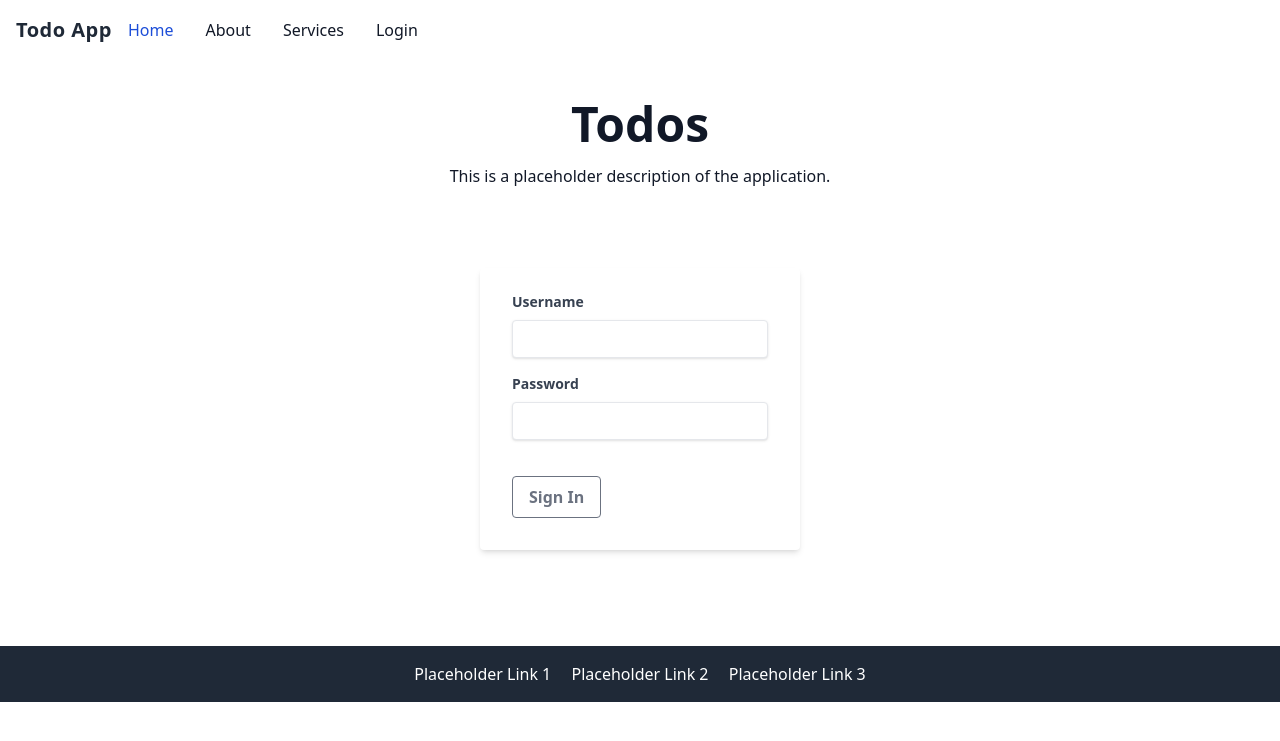
After one commit to binlecode/example-todo-fastapi, a FastAPI app: template app/templates/login.html in a window 1280 px wide. The commit adds this page. Shown: the top 741 px of the page. Run offline with FastAPI, Linux system fonts and the light colour scheme; the template is opened without the code that fills it, so the values that code supplies are empty; some libraries are stand-ins or nearby versions; some web fonts are replaced.

Commit message:
web login flow

```diff
--- a/app/main.py
+++ b/app/main.py
@@ -1,16 +1,23 @@
 import logging
 import os
+import uuid
 from contextlib import asynccontextmanager
 from pathlib import Path
 
-from fastapi import FastAPI, Request
+from fastapi import FastAPI, Request, Depends, status
+from fastapi.responses import RedirectResponse
 from fastapi.middleware.cors import CORSMiddleware
+from fastapi.security import OAuth2PasswordRequestForm
 from fastapi.templating import Jinja2Templates
+from sqlalchemy.orm import Session
 
 from config import Config
 
 from . import get_logger
 from . import schemas
+from . import crud
+from .security import authenticate_user
+from .db import get_db
 from .db_migration import reset_tables, update_tables
 from .routers import auth, todos, users
 
@@ -55,10 +62,55 @@ BASE_PATH = Path(__file__).resolve().parent
 TEMPLATES = Jinja2Templates(directory=str(BASE_PATH / "templates"))
 
 
-@app.get("/home", status_code=200)
-def home(request: Request):
+@app.get("/home")
+def home(request: Request, db: Session = Depends(get_db)):
     # for TemplateResponse, the context hash must include request object
-    return TEMPLATES.TemplateResponse("index.html", {"request": request})
+    return TEMPLATES.TemplateResponse(
+        "todos.html",
+        {
+            "request": request,
+            "current_user": get_authenticated_user_from_session_id(request, db),
+        },
+    )
+
+
+@app.get("/logout")
+def logout(request: Request):
+    # clear cookie for session_id
+    redirect_url = request.url_for("login")
+    response = RedirectResponse(redirect_url, status_code=status.HTTP_302_FOUND)
+    response.delete_cookie(key="session_id")
+    return response
+
+
+@app.get("/login")
+def login(request: Request):
+    # for TemplateResponse, the context hash must include request object
+    return TEMPLATES.TemplateResponse("login.html", {"request": request})
+
+
+@app.post("/login")
+def login(
+    request: Request,
+    form_data: OAuth2PasswordRequestForm = Depends(),
+    db: Session = Depends(get_db),
+):
+    # handle login form submission
+    user = authenticate_user(db, form_data.username, form_data.password)
+    if not user:
+        return TEMPLATES.TemplateResponse(
+            "login.html", {"request": request}, status_code=status.HTTP_401_UNAUTHORIZED
+        )
+
+    # when login is successful, redirect to home page
+    session_id = create_session(user.id)
+    # set cookie for session_id
+    redirect_url = request.url_for("home")
+    logger.debug(f"redirect_url: {redirect_url}")
+    # set status code is 302 to ensure redirect results in a GET request
+    response = RedirectResponse(redirect_url, status_code=status.HTTP_302_FOUND)
+    response.set_cookie(key="session_id", value=session_id)
+    return response
 
 
 @app.get("/")
@@ -76,11 +128,26 @@ app.include_router(users.router)
 app.include_router(todos.router)
 
 
-# register database initialization functions in startup event handler
-# this is only for local development
-# this is NOT for production environment where multiple containers are to
-# be deployed
-# @app.on_event("startup")
-# def on_startup_event():
-#     if os.environ.get("RESET_DB"):
-#         reset_tables()
+# todo: move this in-memory session store to an external session store
+#   such as redis or pgsql
+sessions = {}
+
+
+# util for web session creation, for web UI user session management
+def create_session(user_id: int):
+    session_id = str(uuid.uuid4())
+    sessions[session_id] = user_id
+    return session_id
+
+
+# Custom middleware for session-based authentication
+def get_authenticated_user_from_session_id(request: Request, db: Session):
+    session_id = request.cookies.get("session_id")
+    if session_id is None:
+        return None
+    # Get the user from the session
+    user_id = sessions.get(session_id)
+    if user_id is None:
+        return None
+    user = crud.get_user(db, user_id)
+    return user
--- a/app/templates/index.html
+++ b/app/templates/base.html
@@ -38,7 +38,7 @@
           <ul
             class="font-medium flex flex-col p-4 md:p-0 mt-4 border border-gray-100 rounded-lg bg-gray-50 md:flex-row md:space-x-8 rtl:space-x-reverse md:mt-0 md:border-0 md:bg-white dark:bg-gray-800 md:dark:bg-gray-900 dark:border-gray-700">
             <li>
-              <a href="#"
+              <a href="/home"
                 class="block py-2 px-3 text-white bg-blue-700 rounded md:bg-transparent md:text-blue-700 md:p-0 dark:text-white md:dark:text-blue-500"
                 aria-current="page">Home</a>
             </li>
@@ -50,10 +50,21 @@
               <a href="#"
                 class="block py-2 px-3 text-gray-900 rounded hover:bg-gray-100 md:hover:bg-transparent md:border-0 md:hover:text-blue-700 md:p-0 dark:text-white md:dark:hover:text-blue-500 dark:hover:bg-gray-700 dark:hover:text-white md:dark:hover:bg-transparent">Services</a>
             </li>
+
+            {% if current_user %}
             <li>
-              <a href="#"
-                class="block py-2 px-3 text-gray-900 rounded hover:bg-gray-100 md:hover:bg-transparent md:border-0 md:hover:text-blue-700 md:p-0 dark:text-white md:dark:hover:text-blue-500 dark:hover:bg-gray-700 dark:hover:text-white md:dark:hover:bg-transparent">Contact</a>
+              <span>Current User: {{ current_user.email if current_user else "Unknown" }}</span>
             </li>
+            <li>
+              <a href="/logout"
+                class="block py-2 px-3 text-gray-900 rounded hover:bg-gray-100 md:hover:bg-transparent md:border-0 md:hover:text-blue-700 md:p-0 dark:text-white md:dark:hover:text-blue-500 dark:hover:bg-gray-700 dark:hover:text-white md:dark:hover:bg-transparent">Log Out</a>
+            </li>
+            {% else %}
+            <li>
+              <a href="/login"
+                class="block py-2 px-3 text-gray-900 rounded hover:bg-gray-100 md:hover:bg-transparent md:border-0 md:hover:text-blue-700 md:p-0 dark:text-white md:dark:hover:text-blue-500 dark:hover:bg-gray-700 dark:hover:text-white md:dark:hover:bg-transparent">Login</a>
+            </li>
+            {% endif %}
           </ul>
         </div>
       </div>
@@ -65,45 +76,7 @@
       <p class="mt-4 text-md">This is a placeholder description of the application.</p>
     </div>
 
-    <!-- todos container with ajax data load -->
-    <div id="todos-container" class="grid grid-cols-2 gap-4">
-      <!-- {% for i in range(3) %}
-            <div class="card bg-white rounded shadow p-4">
-                <h2 class="text-xl font-bold">Todo Title {{ i+1 }}</h2>
-                <p class="mt-2">Todo description...</p>
-            </div>
-            {% endfor %} -->
-    </div>
-
-    <!-- a div to hold pagination buttons -->
-    <div class="flex justify-center mt-10">
-      <button id="prev" type="button"
-        class="text-gray-700 border border-gray-700 hover:bg-gray-700 hover:text-white focus:ring-4 focus:outline-none focus:ring-gray-300 font-medium rounded-md text-base p-2 text-center inline-flex items-center me-2 dark:border-gray-500 dark:text-gray-500 dark:hover:text-white dark:focus:ring-gray-800 dark:hover:bg-gray-500">
-        <svg class="w-4 h-4" aria-hidden="true" xmlns="http://www.w3.org/2000/svg" fill="currentColor"
-          viewBox="0 0 20 20">
-          <path fill-rule="evenodd"
-            d="M7.707 14.707a1 1 0 01-1.414 0l-4-4a1 1 0 010-1.414l4-4a1 1 0 011.414 1.414L5.414 9H17a1 1 0 110 2H5.414l2.293 2.293a1 1 0 010 1.414z"
-            clip-rule="evenodd" />
-        </svg>
-        <span class="sr-only">Previous</span>
-      </button>
-      <button id="next" type="button"
-        class="text-gray-700 border border-gray-700 hover:bg-gray-700 hover:text-white focus:ring-4 focus:outline-none focus:ring-gray-300 font-medium rounded-md text-base p-2 text-center inline-flex items-center me-2 dark:border-gray-500 dark:text-gray-500 dark:hover:text-white dark:focus:ring-gray-800 dark:hover:bg-gray-500">
-        <svg class="w-4 h-4" aria-hidden="true" xmlns="http://www.w3.org/2000/svg" fill="currentColor"
-          viewBox="0 0 20 20">
-          <path fill-rule="evenodd"
-            d="M12.293 5.293a1 1 0 011.414 0l4 4a1 1 0 010 1.414l-4 4a1 1 0 01-1.414-1.414L14.586 11H3a1 1 0 110-2h11.586l-2.293-2.293a1 1 0 010-1.414z"
-            clip-rule="evenodd" />
-        </svg>
-        <span class="sr-only">Next</span>
-      </button>
-    </div>
-    </div>
-
-    <!-- <button id="prev">Previous</button> -->
-    <!-- <button id="next">Next</button> -->
-    <!-- <button class="px-4 py-2 bg-blue-500 text-white rounded hover:bg-blue-700">Previous</button> -->
-    <!-- <button class="px-4 py-2 bg-blue-500 text-white rounded hover:bg-blue-700">Next</button> -->
+    {% block content %}{% endblock %}
   </main>
 
   <footer class="bg-gray-800 text-white p-4 mt-10">
@@ -177,8 +150,6 @@
         }
       });
     });
-
-
   </script>
 </body>
 
--- /dev/null
+++ b/app/templates/login.html
@@ -0,0 +1,26 @@
+{% extends "base.html" %}
+{% block content %}
+
+<div class="w-full max-w-xs mx-auto mt-20">
+  <form class="bg-white shadow-md rounded px-8 pt-6 pb-8 mb-4" action="/login" method="post">
+    <div class="mb-4">
+      <label class="block text-gray-700 text-sm font-bold mb-2" for="username">
+        Username
+      </label>
+      <input class="shadow appearance-none border rounded w-full py-2 px-3 text-gray-700 leading-tight focus:outline-none focus:shadow-outline" id="username" type="text" name="username" required>
+    </div>
+    <div class="mb-6">
+      <label class="block text-gray-700 text-sm font-bold mb-2" for="password">
+        Password
+      </label>
+      <input class="shadow appearance-none border rounded w-full py-2 px-3 text-gray-700 mb-3 leading-tight focus:outline-none focus:shadow-outline" id="password" type="password" name="password" required>
+    </div>
+    <div class="flex items-center justify-between">
+      <button class="border border-gray-500 hover:bg-gray-700 text-gray-500 font-bold py-2 px-4 rounded focus:outline-none focus:shadow-outline border border-gray-500 hover:border-transparent hover:text-white" type="submit">
+        Sign In
+      </button>
+    </div>
+  </form>
+</div>
+
+{% endblock %}
```
Also changed, not shown: app/templates/todos.html (added, +61 -0 lines), README.md.
